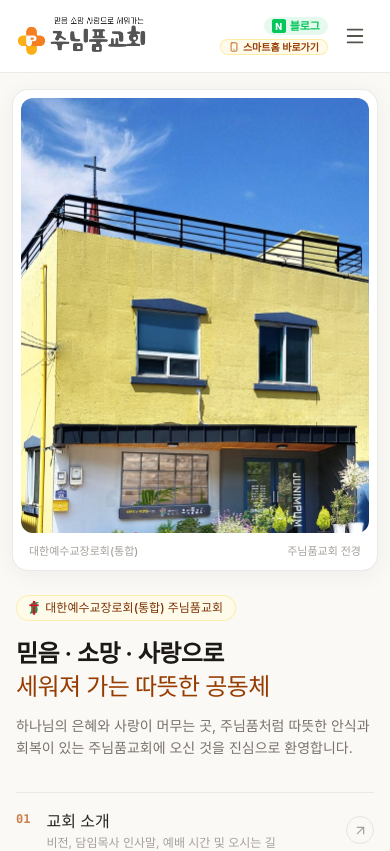
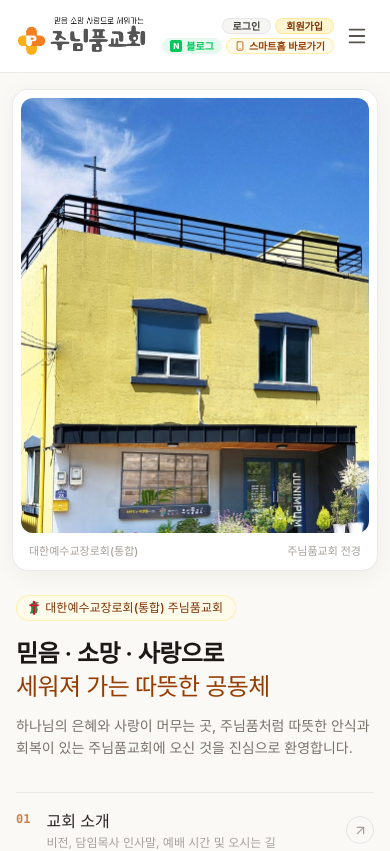
Before and after one commit to darkgentlejbs-max/junimpum_church, a Next.js app: page / in a window 390 px wide. Shown: the top 851 px of the page. Built offline with nearby package versions, Linux system fonts and the light colour scheme; no server answers; a web font is replaced by a local one.

Commit message:
Place Login and Signup buttons in mobile top header bar near Blog and Smart Home shortcut

```diff
--- a/src/components/Header.tsx
+++ b/src/components/Header.tsx
@@ -406,16 +406,69 @@ export default function Header() {
           </div>
         </nav>
 
-        {/* Mobile Quick Blog Link & Nav Toggle */}
-        <div className="flex md:hidden items-center gap-2">
+        {/* Mobile Quick Auth, Blog Link & Nav Toggle */}
+        <div className="flex md:hidden items-center gap-1.5">
           <div className="flex flex-col items-end justify-center gap-1">
+            {/* Row 1: Auth Links (Login / Signup or User Info) */}
+            <div className="flex items-center gap-1">
+              {user ? (
+                <>
+                  {(user.isMaster || user.role === "담임목사" || user.role === "사모" || user.role === "교역자") && (
+                    <Link
+                      href="/admin/members"
+                      className="inline-flex items-center gap-0.5 px-2 py-0.5 rounded-full bg-amber-800 text-white text-[10px] font-semibold leading-none"
+                    >
+                      <ShieldCheck size={10} />
+                      <span>회원승인</span>
+                    </Link>
+                  )}
+                  <button
+                    type="button"
+                    onClick={() => setWelcomeUser({ name: user.name, role: user.role })}
+                    className="inline-flex items-center gap-1 px-2 py-0.5 rounded-full bg-amber-50 border border-amber-200/70 text-stone-800 text-[10px] font-semibold leading-none cursor-pointer"
+                  >
+                    <UserIcon size={10} className="text-amber-700" />
+                    <span>
+                      {user.name}
+                      <span className="text-amber-800">{user.role}</span>님
+                    </span>
+                  </button>
+                  <button
+                    type="button"
+                    onClick={handleLogout}
+                    className="inline-flex items-center gap-0.5 px-1.5 py-0.5 rounded-full bg-stone-100 text-stone-500 hover:text-red-600 text-[10px] font-semibold leading-none cursor-pointer"
+                  >
+                    <LogOut size={10} />
+                    <span>로그아웃</span>
+                  </button>
+                </>
+              ) : (
+                <>
+                  <Link
+                    href="/login"
+                    className="inline-flex items-center px-2.5 py-0.5 rounded-full bg-stone-100 border border-stone-200/80 text-stone-700 text-[10px] font-semibold leading-none"
+                  >
+                    로그인
+                  </Link>
+                  <Link
+                    href="/signup"
+                    className="inline-flex items-center px-2.5 py-0.5 rounded-full bg-amber-100/80 border border-amber-200/80 text-amber-900 text-[10px] font-semibold leading-none"
+                  >
+                    회원가입
+                  </Link>
+                </>
+              )}
+            </div>
+
+            {/* Row 2: Blog & Smart Home Shortcut */}
+            <div className="flex items-center gap-1">
               <a
                 href="https://blog.naver.com/jesusbosom"
                 target="_blank"
                 rel="noopener noreferrer"
-              className="inline-flex items-center gap-1 px-2 py-0.5 rounded-full bg-[#03C75A]/10 text-[#03C75A] text-[11px] font-semibold leading-none"
+                className="inline-flex items-center gap-1 px-2 py-0.5 rounded-full bg-[#03C75A]/10 text-[#03C75A] text-[10px] font-semibold leading-none"
               >
-              <span className="w-3.5 h-3.5 rounded-xs bg-[#03C75A] text-white text-[9px] font-extrabold flex items-center justify-center leading-none">
+                <span className="w-3 h-3 rounded-xs bg-[#03C75A] text-white text-[8px] font-extrabold flex items-center justify-center leading-none">
                   N
                 </span>
                 <span>블로그</span>
@@ -429,9 +482,10 @@ export default function Header() {
                 <span>스마트홈 바로가기</span>
               </button>
             </div>
+          </div>
           <button
             onClick={() => setMobileMenuOpen(!mobileMenuOpen)}
-            className="p-2 text-stone-600 hover:text-amber-700 transition-colors"
+            className="p-1.5 text-stone-600 hover:text-amber-700 transition-colors"
             aria-label="메뉴 열기"
           >
             {mobileMenuOpen ? <X size={22} /> : <Menu size={22} />}
```
Lines whose indentation alone changed are shown as unchanged.
